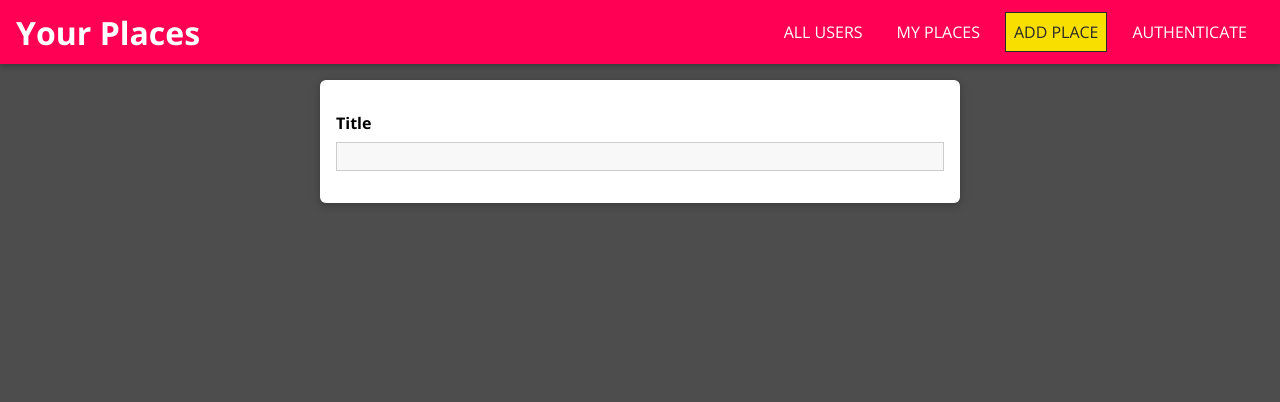
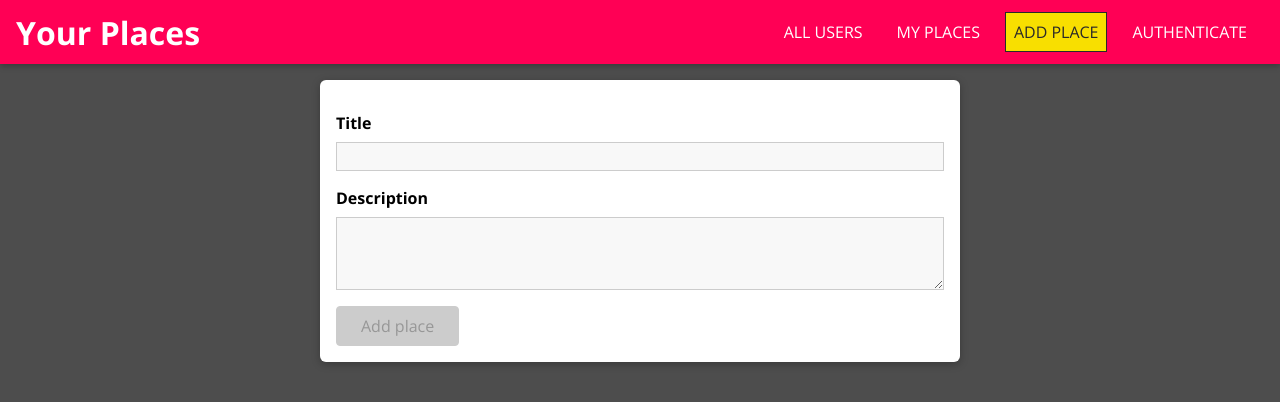
Before and after one commit to ashraful006/wanderlist, a React (Create React App) app in the folder wanderlist-frontend/: page /places/new in a window 1280 px wide. Shown: the top 402 px of the page. Built offline with nearby package versions, Linux system fonts and the light colour scheme.

Commit message:
Add form input state management Add new place form input state management

```diff
--- a/wanderlist-frontend/src/places/pages/NewPlace.js
+++ b/wanderlist-frontend/src/places/pages/NewPlace.js
@@ -1,18 +1,85 @@
-import React from "react";
+import React, { useCallback, useReducer } from "react";
 
 import "./NewPlace.css";
 import { Input } from "../../shared/components/FormElements/Input";
-import { VALIDATOR_REQUIRE } from "../../shared/util/validators";
+import {
+  VALIDATOR_MINLENGTH,
+  VALIDATOR_REQUIRE,
+} from "../../shared/util/validators";
+import Button from "../../shared/components/FormElements/Button";
+
+const formReducer = (state, action) => {
+  switch (action.type) {
+    case "INPUT_CHANGE":
+      let formIsValid = true;
+      for (const inputId in state.inputs) {
+        if (inputId === action.inputId) {
+          formIsValid = formIsValid && action.isValid;
+        } else {
+          formIsValid = formIsValid && state.inputs[inputId].isValid;
+        }
+      }
+      return {
+        ...state,
+        inputs: {
+          ...state.inputs,
+          [action.inputId]: {
+            value: action.value,
+            isValid: action.isValid,
+          },
+        },
+        isValid: formIsValid,
+      };
+    default:
+      return state;
+  }
+};
 
 const NewPlace = () => {
+  const [formState, dispatch] = useReducer(formReducer, {
+    inputs: {
+      title: {
+        value: "",
+        isValid: false,
+      },
+      description: {
+        value: "",
+        isValid: false,
+      },
+    },
+    isValid: false,
+  });
+
+  const inputHandler = useCallback((id, value, isValid) => {
+    dispatch({
+      type: "INPUT_CHANGE",
+      inputId: id,
+      value: value,
+      isValid: isValid,
+    });
+  }, []);
   return (
     <form className="place-form">
       <Input
+        id="title"
+        type="text"
         element="input"
         label="Title"
         validators={[VALIDATOR_REQUIRE()]}
         errorText="Please enter a valid text"
+        onInput={inputHandler}
       />
+      <Input
+        id="description"
+        element="textarea"
+        label="Description"
+        validators={[VALIDATOR_MINLENGTH(5)]}
+        errorText="Please enter a valid Description (min length 5)"
+        onInput={inputHandler}
+      />
+      <Button type="submit" disabled={!formState.isValid}>
+        Add place
+      </Button>
     </form>
   );
 };
--- a/wanderlist-frontend/src/shared/components/FormElements/Input.js
+++ b/wanderlist-frontend/src/shared/components/FormElements/Input.js
@@ -1,4 +1,4 @@
-import React, { useReducer } from "react";
+import React, { useReducer, useEffect } from "react";
 
 import "./Input.css";
 import { validate } from "../../util/validators";
@@ -21,11 +21,19 @@
         return state;
     }
   };
+
   const [inputState, dispatch] = useReducer(inputReducer, {
     value: "",
     isValid: false,
     isTouched: false,
   });
+
+  const { id, onInput } = props;
+  const { value, isValid } = inputState;
+
+  useEffect(() => {
+    onInput(id, value, isValid);
+  }, [id, onInput, value, isValid]);
 
   const changeHandler = (event) => {
     dispatch({
@@ -45,6 +53,7 @@
     props.element === "input" ? (
       <input
         id={props.id}
+        type={props.type}
         placeholder={props.placeholder}
         name={props.name}
         onChange={changeHandler}
```
